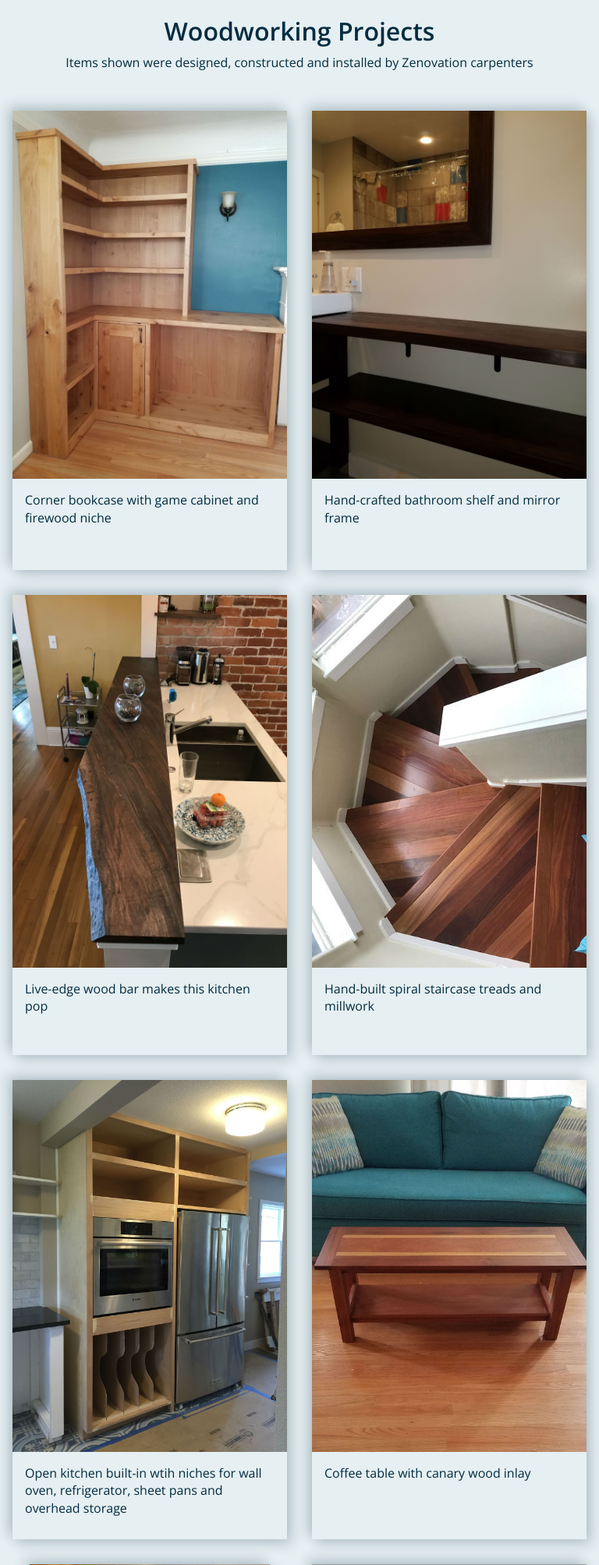
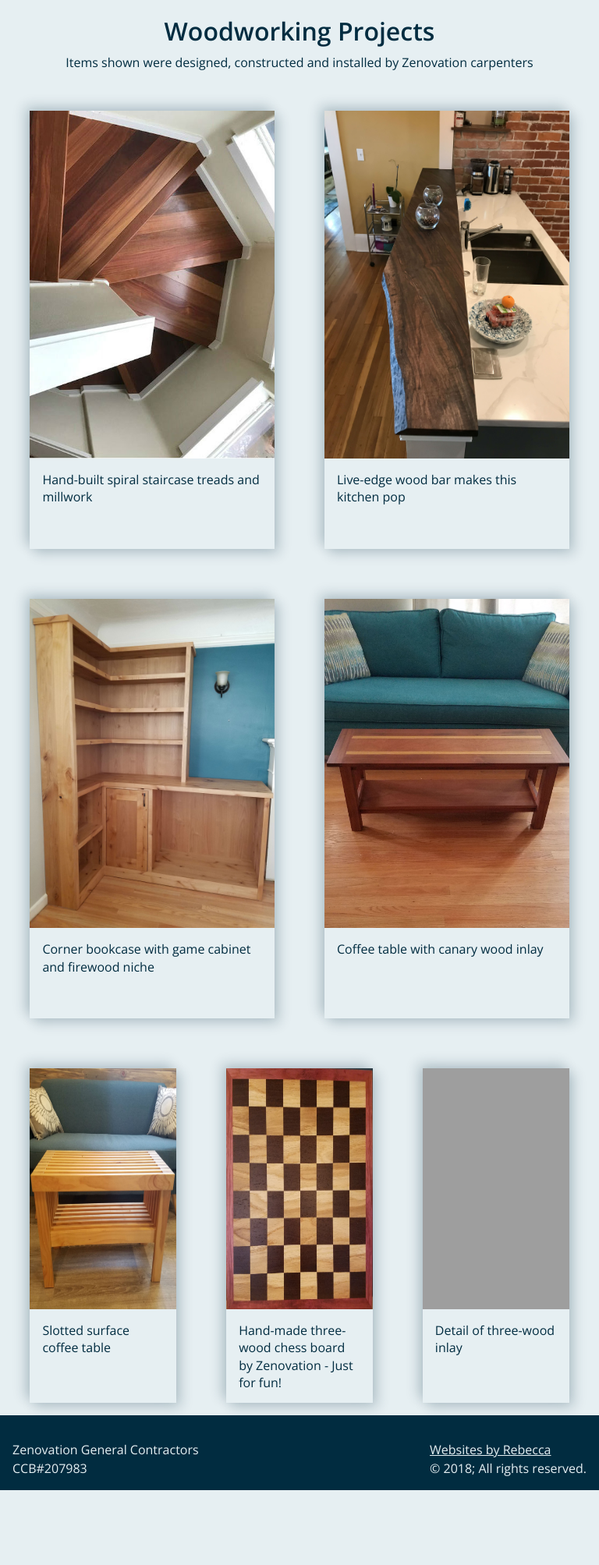
Before and after one commit to rhoffen/zenovation, a PHP site: page /woodworking-gallery.html in a window 768 px wide. Shown: the part 219-2226 px from the top of the page at 78% size. After the commit the page ends 2130 px from the top, so only its background shows below. Run offline with PHP 8.4, Linux system fonts and the light colour scheme; grey boxes are pictures that could not be loaded.

Commit message:
Woodworking gallery edited. Styling revised to match other galleries.

```diff
--- a/resources/css/woodworking.css
+++ b/resources/css/woodworking.css
@@ -1,254 +1,53 @@
-.container {
-  margin: auto;
-}
 
-.woodworking-title {
-  text-align: center;
-}
-
-h1.woodworking-title {
-  padding-top: 1.5rem;
-}
-
-h2.woodworking-title {
-  padding-bottom: 2.4rem;
-}
-
-.woodworking-gallery {
-  height: auto;
-  display: grid;
-  grid-template-columns: repeat(6, 1fr);
-  grid-template-rows: 32rem 32rem 1fr;
-  grid-gap: 4rem;
-  justify-content: center;
-  justify-items: center;
-  align-items: start;
-  grid-flow: row;
-  padding-bottom: 2rem;
-}
-
-figure {
-  display: flex;
-  flex-direction: column;
-  height: 100%;
-  box-shadow: 6px 6px 15px rgba(1, 44, 64, 0.2),
-              -6px -6px 15px rgba(1, 44, 64, 0.2);
-}
-
-img {
-  display: block;
-  width: 100%;
-}
-
-figcaption {
-  padding: 1rem;
-  padding-bottom: 1.6rem;
-  line-height: 1.4;
-  min-height: 7rem;
-}
-
-.tablet {
-  display: none;
-}
-
-#bookcase {
-  -ms-grid-column : 1;
-  -ms-grid-column-span : 2;
-  grid-column : 1 / span 2;
-  -ms-grid-row: 1;
-  -ms-grid-row-span: 1;
-  grid-row: 1 / 2;
-}
-
-#shelf-mirror {
-  -ms-grid-column: 3;
-  -ms-grid-column-span: 2;
-  grid-column: 3 / span 2;
-  -ms-grid-row: 1;
-  -ms-grid-row-span: 1;
+/*row 1*/
+#spiral-1 {
+  grid-column: 1 / span 3;
   grid-row: 1 / 2;
 }
 
 #live-edge {
-   -ms-grid-column: 5;
-   -ms-grid-column-span: 2;
-   grid-column: 5 / span 2;
-   -ms-grid-row: 1;
-   -ms-grid-row-span: 1;
+   grid-column: 4 / span 3;
    grid-row: 1 / 2;
  }
 
-#spiral-1 {
-  -ms-grid-column: 1;
-  -ms-grid-column-span: 2;
-  grid-column: 1 / span 2;
-  -ms-grid-row: 2;
-  -ms-grid-row-span: 1;
-  grid-row: 2 / 3;
-}
-
-#wall-oven {
-  -ms-grid-column: 3;
-  -ms-grid-column-span: 2;
-  grid-column: 3 / span 2;
-  -ms-grid-row: 2;
-  -ms-grid-row-span: 1;
+/*row 2*/
+#bookcase {
+  grid-column : 1 / span 3;
   grid-row: 2 / 3;
 }
 
 #coffee-table-2 {
-  -ms-grid-column: 5;
-  -ms-grid-column-span: 2;
-  grid-column: 5 / span 2;
-  -ms-grid-row: 2;
-  -ms-grid-row-span: 1;
+  grid-column: 4 / span 3;
   grid-row: 2 / 3;
 }
 
 /*Row 3*/
 #coffee-table-1 {
-  -ms-grid-column: 1;
-  -ms-grid-column-span: 2;
   grid-column: 1 / span 2;
-  -ms-grid-row: 3;
-  -ms-grid-row-span: 1;
   grid-row: 3 / 4;
 }
 
 #checkerboard {
-  -ms-grid-column: 3;
-  -ms-grid-column-span: 2;
   grid-column: 3 / span 2;
-  -ms-grid-row: 3;
-  -ms-grid-row-span: 1;
   grid-row: 3 / 4;
 }
 
 #coffee-table-2-detail {
-  -ms-grid-column: 5;
-  -ms-grid-column-span: 2;
   grid-column: 5 / span 2;
-  -ms-grid-row: 3;
-  -ms-grid-row-span: 2;
   grid-row: 3 / 4;
 }
 
-.vert-img img {
-  height: 90%;
-}
 
 .square-img img {
   height: 19.3rem;
-}
-
-#tablet {
-  display: none;
-}
-
-@media screen and (max-width: 970px) and (min-width: 480px) {
-  .woodworking-gallery {
-    grid-template-columns: 1fr 1fr;
-    grid-template-rows: auto;
-    margin: auto;
-    grid-gap: 2rem;
-    width: 100%;
-    padding: 1rem 1rem 0.5rem 1rem;
-  }
-
-  /*row 1*/
-  #bookcase {
-    grid-column: 1 / 2;
-    grid-row: 1 / 2;
-  }
-
-  #shelf-mirror {
-    grid-column: 2 / 3;
-    grid-row: 1 / 2;
-  }
-
-  /*row 2*/
-  #live-edge {
-    grid-column: 1 / 2;
-    grid-row: 2 / 3;
-  }
-
-  #spiral-1 {
-    grid-column: 2 / 3;
-    grid-row: 2 / 3;
-  }
-
-  /*row 3*/
-  #wall-oven {
-    grid-column: 1 / 2;
-    grid-row: 3 / 4;
-  }
-
-  #coffee-table-2 {
-    grid-column: 2 / 3;
-    grid-row: 3 / 4;
-  }
-
-  /*row 4*/
-  #coffee-table-1 {
-    grid-column: 1 / 2;
-    grid-row: 4 / 5;
-  }
-
-  #coffee-table-2-detail {
-    grid-column: 2 / 3;
-    grid-row: 4 / 5;
-  }
-
-  #tablet {
-    display: block;
-    max-height:
-  }
-
-  #coffee-table-2-img {
-    display: none;
-  }
-
-  /*row 5*/
-  #checkerboard {
-    grid-column: 1 / 2;
-    grid-row: 5 / 6;
-    width: auto;
-  }
-
-  #checkerboard img {
-    width: auto;
-    height: auto;
-  }
-
-  .square-img {
-    max-width: 100%;
-  }
-
-  .square-img img {
-    max-width: 100%;
-  }
+  max-width: 100%;
 }
 
 @media screen and (max-width: 480px) {
-  .woodworking-gallery {
-    grid-template-columns: 100%;
-    grid-template-rows: auto;
-    grid-gap: 0;
-    width: 100%;
-  }
 
-  .woodworking-gallery.container {
-    width: 100%;
-    justify-content: center;
-    align-items: center;
-    padding-bottom: 0;
-  }
-
+  #spiral-1,
+  #live-edge,
   #bookcase,
-  #shelf-mirror,
-  #live-edge,
-  #spiral-1,
-  #wall-oven,
   #coffee-table-2,
   #coffee-table-1,
   #checkerboard,
@@ -258,23 +57,11 @@ figcaption {
   }
 
   #coffee-table-2-detail {
-    grid-row: 7 / 8;
+    grid-row: 5 / 6;
   }
 
-  img,
-  .vert-img img,
   .square-img img {
-    max-width: 100%;
     height: auto;
   }
 
-  figcaption,
-  .vert-img figcaption
-  .square-img figcaption {
-    width: 100%;
-    height: auto;
-    text-align: center;
-    padding-bottom: 2.5rem;
-  }
-
 }
--- a/woodworking-gallery.html
+++ b/woodworking-gallery.html
@@ -41,38 +41,29 @@
       </nav>
     </header>
     <main>
-      <h1 class="desktop woodworking-title">Woodworking Projects</h1>
-      <h1 class="mobile woodworking-title">Woodworking Gallery</h1>
-      <h2 class="desktop woodworking-title">Items shown were designed, constructed and installed by Zenovation carpenters</h2>
-      <div class="woodworking-gallery container">
+      <h1 class="desktop gallery-title">Woodworking Projects</h1>
+      <h1 class="mobile gallery-title">Woodworking Gallery</h1>
+      <h2 class="desktop gallery-title">Items shown were designed, constructed and installed by Zenovation carpenters</h2>
+      <div class="whole-house-gallery container">
         <!-- row 1 -->
+        <figure id="spiral-1">
+          <img src="resources/images/woodworking-images/stairs.jpg" alt="Curved staircase with handmade dark wood treads">
+          <figcaption>Hand-built spiral staircase treads and millwork</figcaption>
+        </figure>
+
+        <figure id="live-edge">
+          <img src="resources/images/woodworking-images/kitchen-1-3.jpg" alt="Live-edge wood bar">
+          <figcaption>Live-edge wood bar makes this kitchen pop</figcaption>
+        </figure>
+
+        <!-- row 2 -->
+
         <figure id="bookcase">
           <img src="resources/images/woodworking-images/bookcase.jpg" alt="Corner bookcase with game cabinet and firewood niche">
           <figcaption>Corner bookcase with game cabinet and firewood niche</figcaption>
         </figure>
 
-        <figure id="shelf-mirror">
-          <img src="resources/images/woodworking-images/shelf-mirror.jpg" alt="Bathroom shelf and picture frame made by hand and stained to match existing furniture">
-          <figcaption>Hand-crafted bathroom shelf and mirror frame</figcaption>
-        </figure>
-
-        <figure class="vert-img" id="live-edge">
-          <img src="resources/images/woodworking-images/kitchen-1-3.jpg" alt="Live-edge wood bar">
-          <figcaption>Live-edge wood bar makes this kitchen pop</figcaption>
-        </figure>
-
-        <!-- row 2 -->
-        <figure class="vert-img" id="spiral-1">
-          <img src="resources/images/woodworking-images/stairs-1.jpg" alt="Curved staircase with handmade dark wood treads">
-          <figcaption>Hand-built spiral staircase treads and millwork</figcaption>
-        </figure>
-
-        <figure class="vert-img" id="wall-oven">
-          <img  src="resources/images/woodworking-images/kitchen-3-1.jpg" alt="Open kitchen built-in wtih niches for wall oven, refrigerator, sheet pans and overhead storage">
-          <figcaption>Open kitchen built-in wtih niches for wall oven, refrigerator, sheet pans and overhead storage</figcaption>
-        </figure>
-
-        <figure class="vert-img" id="coffee-table-2">
+        <figure id="coffee-table-2">
           <img src="resources/images/woodworking-images/coffee-table-2.jpg" alt="Coffee table with inlaid surface">
           <figcaption>Coffee table with canary wood inlay</figcaption>
         </figure>
@@ -90,7 +81,7 @@
 
         <figure class="square-img" id="coffee-table-2-detail">
             <img id="coffee-table-2-img" src="resources/images/woodworking-images/coffee-table-2-detail.jpg" alt="Detail of three-wood inlay">
-            <img id="tablet" src="resources/images/woodworking-images/coffee-table-2-detail-rot.jpg" alt="Detail of three-wood inlay">
+            <!-- <img id="tablet" src="resources/images/woodworking-images/coffee-table-2-detail-rot.jpg" alt="Detail of three-wood inlay"> -->
             <figcaption>Detail of three-wood inlay</figcaption>
         </figure>
       </div>
```
Also changed, not shown: resources/images/woodworking-images/stairs.jpg (added).
